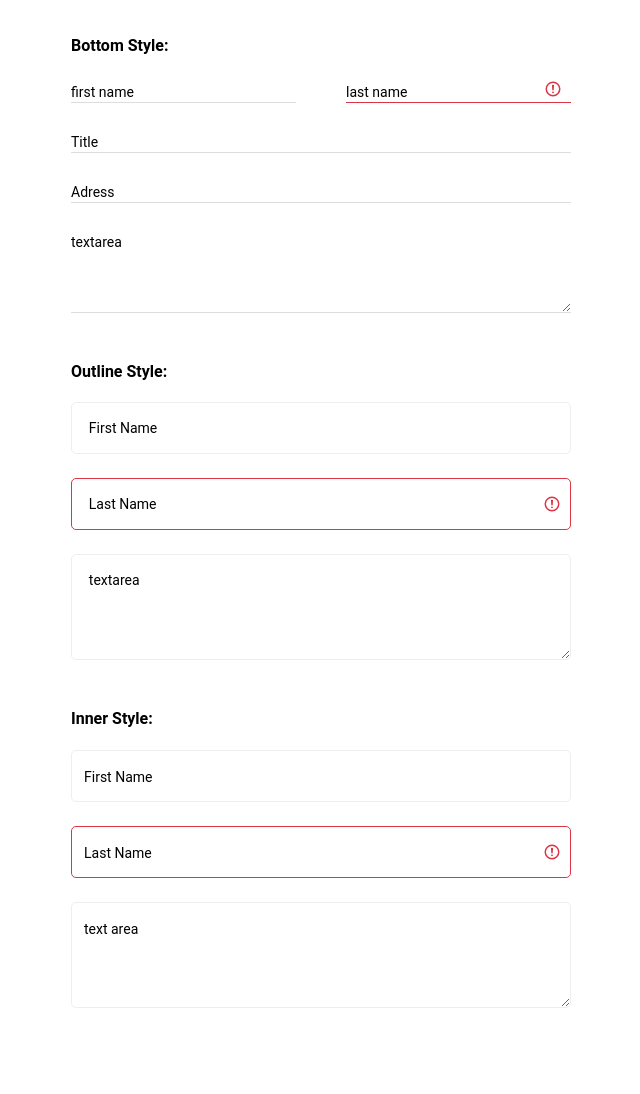
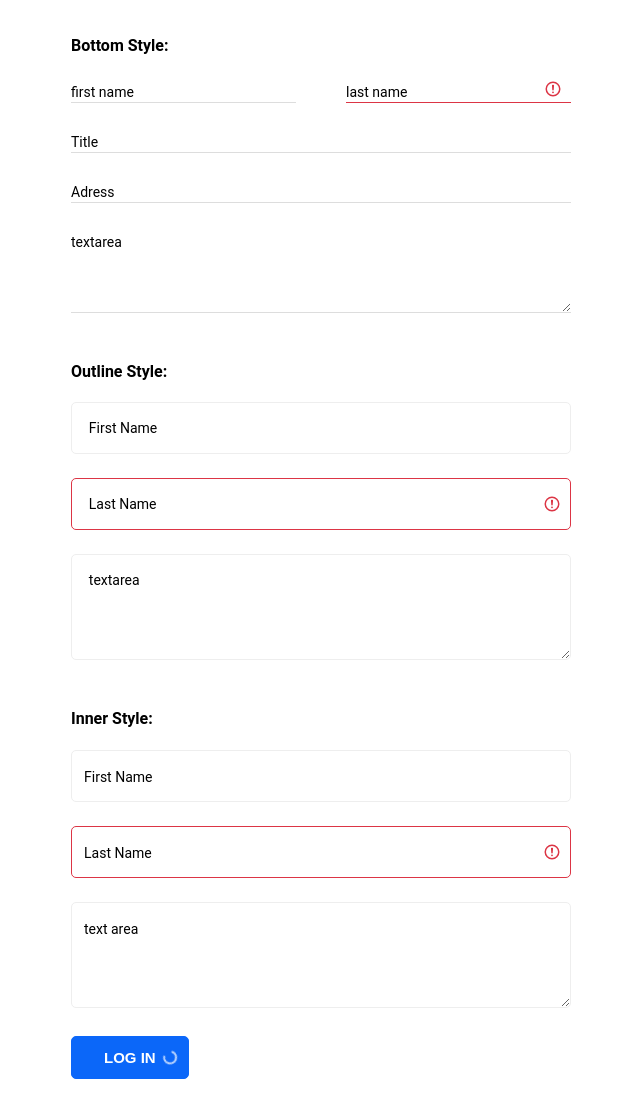
Before and after one commit to SergeyBadrak/ui-material-input, a plain HTML site: page index.html in a window 1280 px wide. Shown: the whole page, without its empty margins (319-959 px from the left). Before the commit the page ends 1051 px from the top, so only its background shows below. Drawn offline with Linux system fonts and the light colour scheme.

Commit message:
status-loading-spinner

```diff
--- a/index.html
+++ b/index.html
@@ -99,6 +99,10 @@
         </div>
       </div>
 
+      <div class="col-el">
+          <button type="button" class="ui-btn-primary status-loading-spinner">Log In</button>
+      </div>
+
     </div>
   </div>
 
--- a/ui-material-input.css
+++ b/ui-material-input.css
@@ -52,6 +52,66 @@ body {
     width: 45%;
 }
 
+.text-error {
+    color: var(--color-is-invalid);
+    font-size: 0.85rem;
+}
+
+/* Button */
+.ui-btn-primary {
+    display: inline-block;
+    padding: 12px 32px;
+
+    font-size: 15px;
+    font-weight: 700;
+    text-decoration: none;
+    text-transform: uppercase;
+    text-align: center;
+    color: var(--color-white);
+    background-color: var(--color-primary);
+    border: 1px solid var(--color-primary);
+    border-radius: 5px;
+
+    transition: 0.35s;
+}
+.ui-btn-primary:hover {
+    color: var(--color-primary);
+    background-color: transparent;
+    border-color: var(--color-primary);
+ }
+ a.ui-btn-primary {
+    color: var(--color-white);
+    text-decoration: none;
+ }
+ button.ui-btn-primary {
+    color: var(--color-white);
+    text-decoration: none;
+    cursor: pointer;
+ }
+
+.status-loading-spinner {
+    position: relative;
+    display: inline-block;
+}
+.status-loading-spinner:after {
+    content: '';
+    position: absolute;
+    right: 10px;
+    top: 0;
+    bottom: 0;
+    margin: auto;
+    width: 0.9rem;
+    height: 0.9rem;
+    border: 2px solid currentcolor;
+    border-right-color: transparent;
+    border-radius: 50%;
+    animation: 0.75s linear infinite loading-spinner;
+    opacity: 0.7;
+}
+@keyframes loading-spinner {
+    to { transform: rotate(360deg)
+ }
+}
 
 
 .md-field {
```
Also changed, not shown: login.css (+0 -30 lines), login.html (+1 -1 lines).
